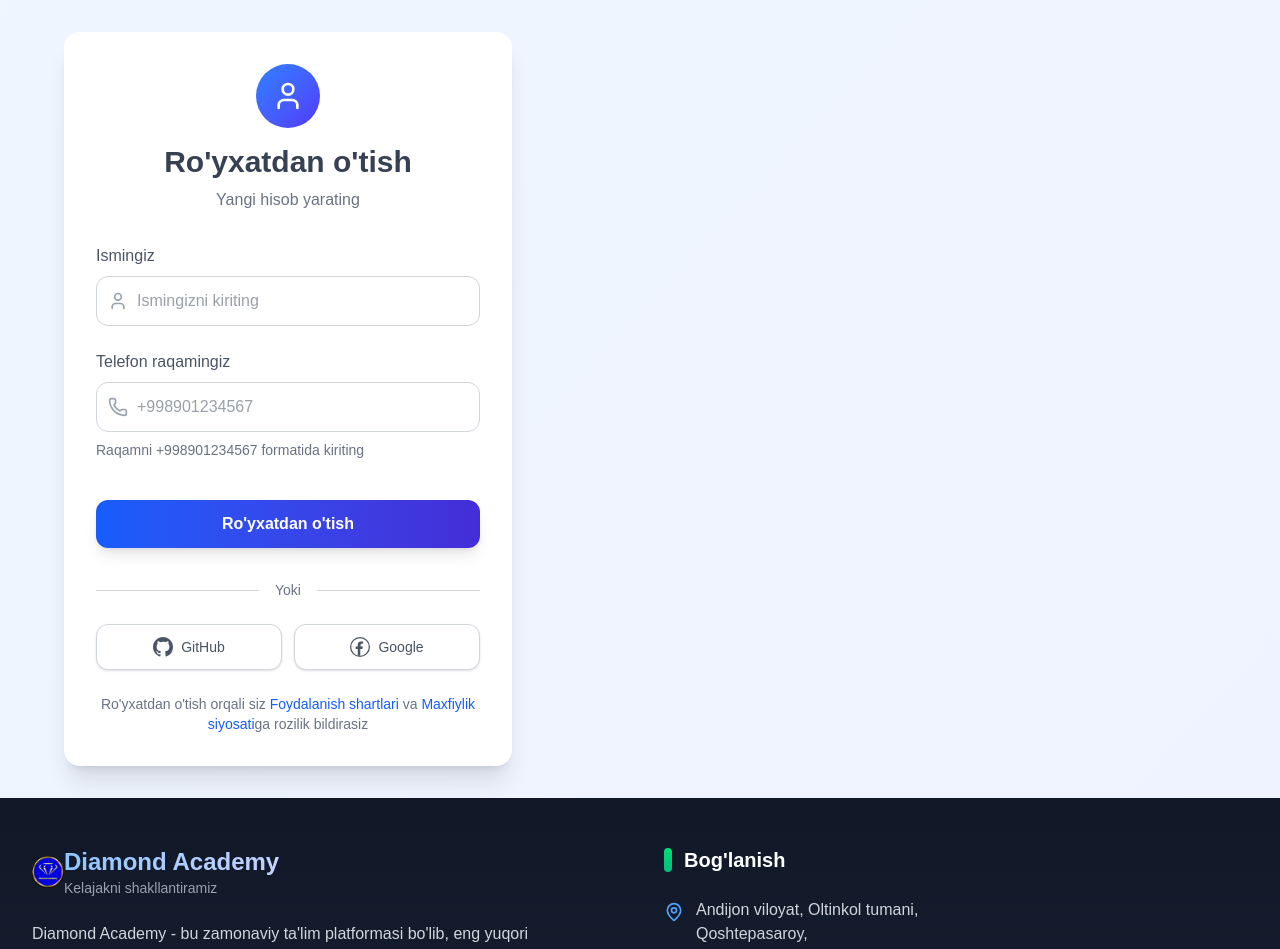
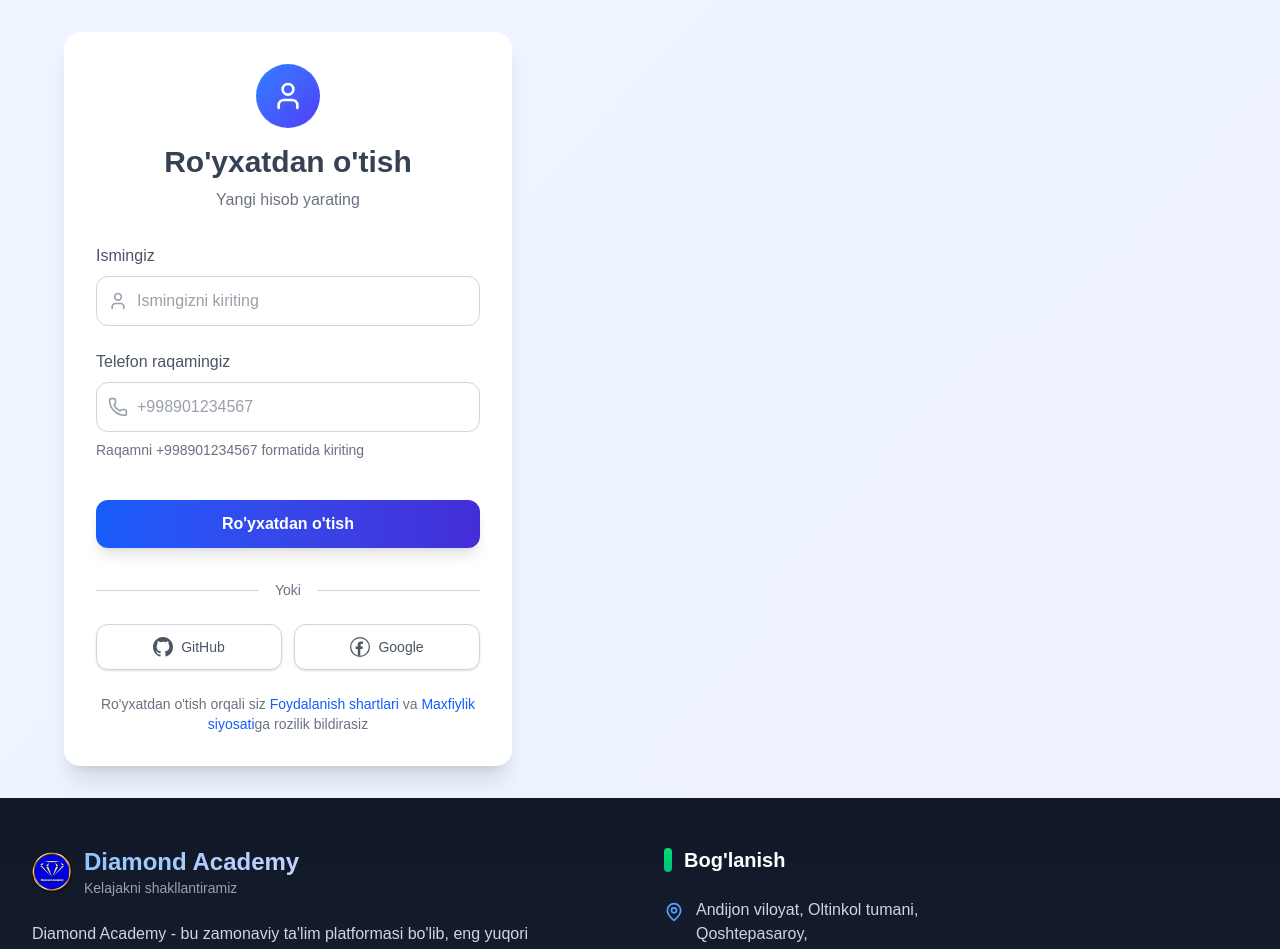
Before and after one commit to Abdubakiyev/diamond_academy_front, a Next.js app: page /register in a window 1280 px wide. Shown: the top 949 px of the page. Built offline with nearby package versions, Linux system fonts and the light colour scheme; no server answers.

Commit message:
first commit

```diff
--- a/src/components/Footer.tsx
+++ b/src/components/Footer.tsx
@@ -53,16 +53,17 @@
         <div className="grid grid-cols-1 md:grid-cols-2 lg:grid-cols-4 gap-8 lg:gap-12 mb-12">
           {/* Company info */}
           <div className="lg:col-span-2">
-            <div className="flex items-center mb-6">
-            <div className="w-8 h-8 rounded-full overflow-hidden flex items-center justify-center">
-                  <Image
-                    src="/logo.png"
-                    alt="Logo"
-                    width={32}
-                    height={32}
-                    className="object-cover"
-                  />
-                </div>
+            {/* ✅ To'g'rilangan: gap-3 qo'shildi, indent muammosi bartaraf etildi */}
+            <div className="flex items-center gap-3 mb-6">
+              <div className="w-10 h-10 rounded-full overflow-hidden flex-shrink-0">
+                <Image
+                  src="/logo.png"
+                  alt="Logo"
+                  width={40}
+                  height={40}
+                  className="object-cover w-full h-full"
+                />
+              </div>
               <div>
                 <h2 className="text-2xl font-bold bg-gradient-to-r from-blue-300 to-indigo-200
                              bg-clip-text text-transparent">
--- a/src/components/Header.tsx
+++ b/src/components/Header.tsx
@@ -11,6 +11,7 @@
     // 🔥 localStorage tozalash
     localStorage.removeItem('user_id');
     localStorage.removeItem('access_token');
+    localStorage.removeItem('access_verified');
 
     // 🔁 register page ga o‘tish
     router.push('/register');
```
